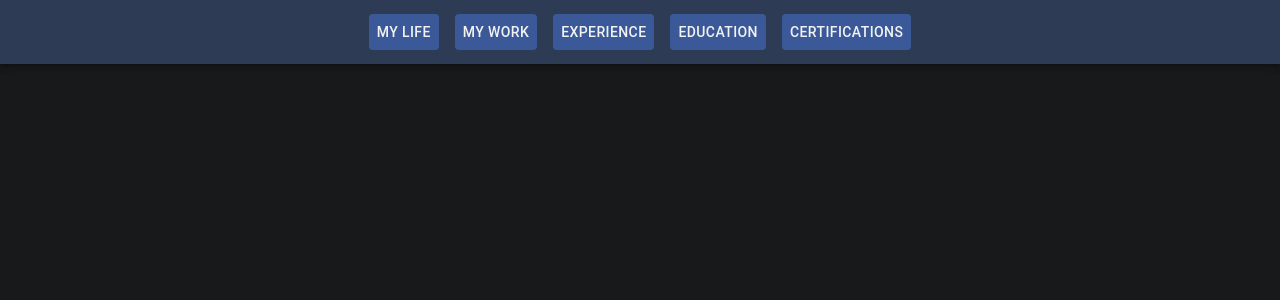
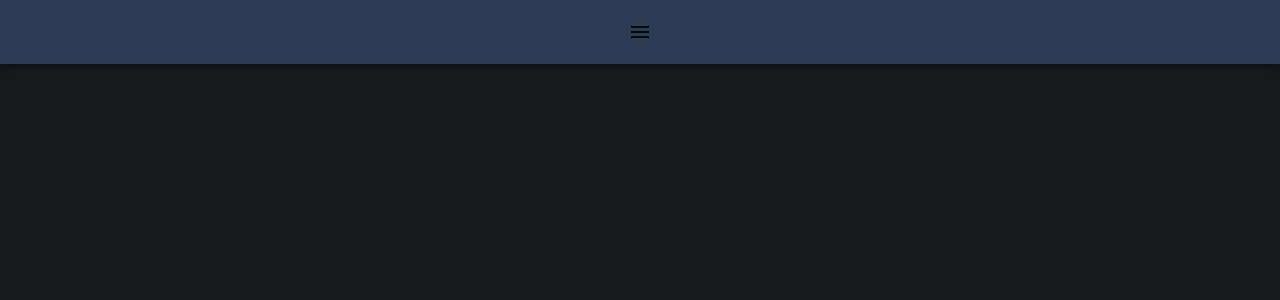
Before and after one commit to Cesar-vega-KSQ/-cesarvega_resume_react, a React (Create React App) app: page / in a window 1280 px wide. Shown: the top 300 px of the page. Built offline with nearby package versions, Linux system fonts and the light colour scheme.

Commit message:
added drawer. before it used to be 99 score, 100% everywhere and 99 performance

```diff
--- a/package.json
+++ b/package.json
@@ -5,9 +5,11 @@
   "private": true,
   "dependencies": {
     "@material-ui/core": "^4.11.0",
+    "@material-ui/icons": "^4.9.1",
     "@testing-library/jest-dom": "^5.11.4",
     "@testing-library/react": "^11.1.0",
     "@testing-library/user-event": "^12.1.10",
+    "material-ui-icons": "^1.0.0-beta.36",
     "react": "^17.0.1",
     "react-dom": "^17.0.1",
     "react-scripts": "4.0.0",
--- a/public/index.html
+++ b/public/index.html
@@ -22,6 +22,8 @@
       work correctly both with client-side routing and a non-root public URL.
       Learn how to configure a non-root public URL by running `npm run build`.
     -->
+
+
     <title>Cesar Vega resume</title>
   </head>
   <body>
--- a/src/Components/MyButtons.js
+++ b/src/Components/MyButtons.js
@@ -29,7 +29,6 @@ function MyButton(props){
     return(
         <>
             <BaseButton
-
             className={classes.margin}
             >{props.children}</BaseButton>
         </>
--- a/src/Components/Navbar.js
+++ b/src/Components/Navbar.js
@@ -2,11 +2,73 @@ import React from "react";
 import {
 	AppBar,
 	Toolbar,
-    Box,
+    Box
 } from "@material-ui/core";
-import MyButton from "./MyButtons"
+
+import clsx from 'clsx';
+import { makeStyles } from '@material-ui/core/styles';
+import Drawer from '@material-ui/core/Drawer';
+import Button from '@material-ui/core/Button';
+import List from '@material-ui/core/List';
+import Divider from '@material-ui/core/Divider';
+import ListItem from '@material-ui/core/ListItem';
+import ListItemText from '@material-ui/core/ListItemText';
+import { Menu } from '@material-ui/icons';
+
+const useStyles = makeStyles({
+  list: {
+    width: 250,
+  },
+  fullList: {
+    width: 'auto',
+  },
+});
+
+
 
 const Navbar = () => {
+    const classes = useStyles();
+    const [state, setState] = React.useState({
+      top: false,
+      left: false,
+      bottom: false,
+      right: false,
+    });
+
+    const toggleDrawer = (anchor, open) => (event) => {
+      if (event.type === 'keydown' && (event.key === 'Tab' || event.key === 'Shift')) {
+        return;
+      }
+
+      setState({ ...state, [anchor]: open });
+    };
+
+    const list = (anchor) => (
+      <div
+        className={clsx(classes.list, {
+          [classes.fullList]: anchor === 'top' || anchor === 'bottom',
+        })}
+        role="presentation"
+        onClick={toggleDrawer(anchor, false)}
+        onKeyDown={toggleDrawer(anchor, false)}
+      >
+        <List>
+
+            <ListItem button key="My Life">
+              <ListItemText primary="My Life" />
+            </ListItem>
+        </List>
+        <Divider />
+        <List>
+          {['All mail', 'Trash', 'Spam'].map((text, index) => (
+            <ListItem button key={text}>
+              <ListItemText primary={text} />
+            </ListItem>
+          ))}
+        </List>
+      </div>
+    );
+
 	return(
         <>
 		<Box component="nav" position="static">
@@ -15,11 +77,16 @@ const Navbar = () => {
                 }
             >
 			  <Toolbar style ={{margin: "auto"}}>
-                <MyButton>My Life</MyButton>
-                <MyButton>My Work</MyButton>
-                <MyButton>Experience</MyButton>
-                <MyButton>Education</MyButton>
-                <MyButton>Certifications</MyButton>
+              <div>
+                {['left'].map((anchor) => (
+                    <React.Fragment key="left">
+                    <Button onClick={toggleDrawer(anchor, true)}><Menu/></Button>
+                    <Drawer anchor="left" open={state[anchor]} onClose={toggleDrawer(anchor, false)}>
+                        {list(anchor)}
+                    </Drawer>
+                    </React.Fragment>
+                ))}
+                </div>
 			  </Toolbar>
 			</AppBar>
 		</Box>
```
Also changed, not shown: 1 other file (tests, documents, lock files or other folders).
